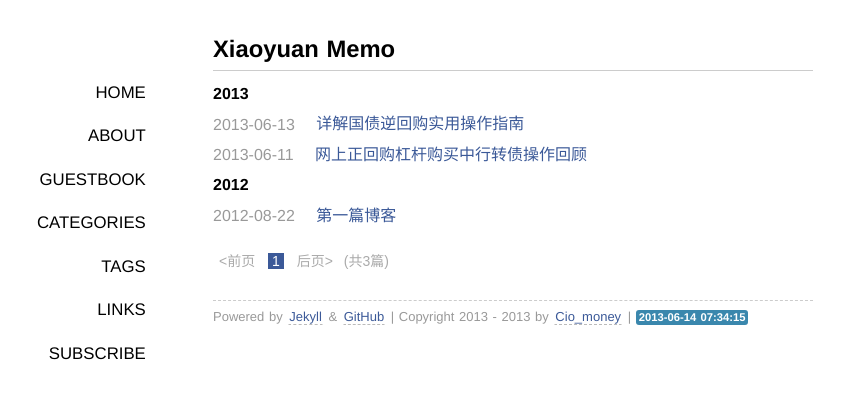
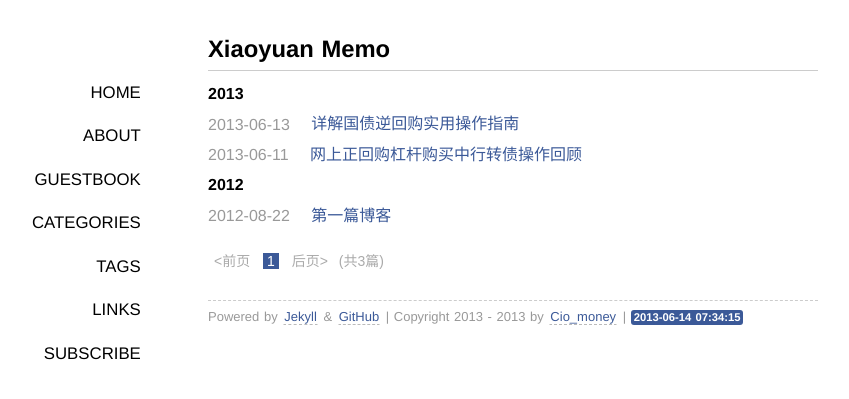
Before and after one commit to wxy44412890/wxy44412890.github.com, a Jekyll site: the page built from index.html, in a window 1280 px wide. Shown: the top 399 px of the page, without its empty margins (127-976 px from the left). Built offline with Jekyll 4.4.1, drawn with Linux system fonts in a browser that asks for light colours; some web fonts are replaced; Markdown is read by kramdown in place of the engine named in the settings; the list of posts is cut into pages by our own code; comment, search, counter and statistics services are not loaded.

Commit message:
(1)修改页面宽度+10px; (2)页面底部时间背景颜色更改

```diff
--- a/media/css/style.css
+++ b/media/css/style.css
@@ -28,7 +28,7 @@ pre code{margin:1em 0;font-size:13px;line-height:1.6;display:block;overflow:auto
 blockquote{display:block;text-align:justify;border-left:4px solid #eeeeee;}
 blockquote{margin:1em 0em;padding-left:1.5em;}
 blockquote p{margin:0;padding:.5em 0;}
-#container{width:600px;margin:2em auto;display:block;padding:0 2em;}
+#container{width:610px;margin:2em auto;display:block;padding:0 2em;}
 .content{font-size:16px;line-height:24px;}
 .content h1{padding:.5em 0;}
 .content img{max-width:600px;display:block;margin:4px auto;-webkit-box-shadow:#999 1px 1px 4px;-moz-box-shadow:#999 1px 1px 4px;box-shadow:#999 1px 1px 4px;}
@@ -112,7 +112,7 @@ background-color:#468847;
 }
 
 .label-info {
-background-color:#3a87ad;
+background-color:#3b5998;
 }
 
 .paginator {
```
